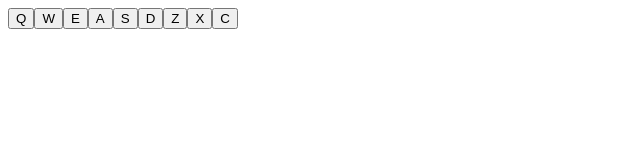
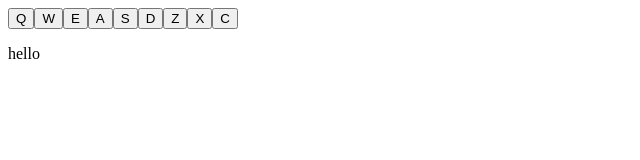
Before and after one commit to kcotrinam/drum-machine, a React (Create React App) app: page / in a window 1280 px wide. Shown: the top 160 px of the page, without its empty margins (0-640 px from the left). Built offline with nearby package versions, Linux system fonts and the light colour scheme.

Commit message:
Add text when pressing a button

```diff
--- a/src/components/Button.js
+++ b/src/components/Button.js
@@ -1,12 +1,13 @@
 import Audio from './Audio';
 
-const Button = ({ buttonName, clickHandler, soundSource }) => {
+const Button = ({ buttonName, clickHandler, soundSource, soundName }) => {
 	return (
 		<>
 			<button
 				key={buttonName}
 				className='drum-pad'
 				id={buttonName}
+				data-sound={soundName}
 				onClick={clickHandler}>
 				{buttonName}
 				<Audio source={soundSource} audioId={buttonName} />
--- a/src/components/Panel.jsx
+++ b/src/components/Panel.jsx
@@ -51,13 +51,14 @@ const BUTTONS = [
 ];
 
 const Panel = () => {
-	const [text, setText] = useState('');
+	const [text, setText] = useState('hello');
 
 	const keys = BUTTONS.map((btn) => btn.key);
 
 	const handleClick = (e) => {
 		const index = keys.indexOf(e.target.id);
 		play(index);
+		handleText(BUTTONS[index].name);
 	};
 
 	useEffect(() => {
@@ -65,6 +66,7 @@ const Panel = () => {
 			if (keys.includes(e.key.toUpperCase())) {
 				const index = keys.indexOf(e.key.toUpperCase());
 				play(index);
+				handleText(BUTTONS[index].name);
 			}
 		};
 
@@ -73,6 +75,10 @@ const Panel = () => {
 		return () => window.removeEventListener('keydown', keyPressed);
 	}, []);
 
+	const handleText = (soundName) => {
+		setText(soundName);
+	};
+
 	return (
 		<>
 			{BUTTONS.map((btn) => (
@@ -80,9 +86,11 @@ const Panel = () => {
 					clickHandler={handleClick}
 					soundSource={btn.audio}
 					key={btn.key}
+					soundName={btn.name}
 					buttonName={btn.key}
 				/>
 			))}
+			<p>{text}</p>
 		</>
 	);
 };
```
